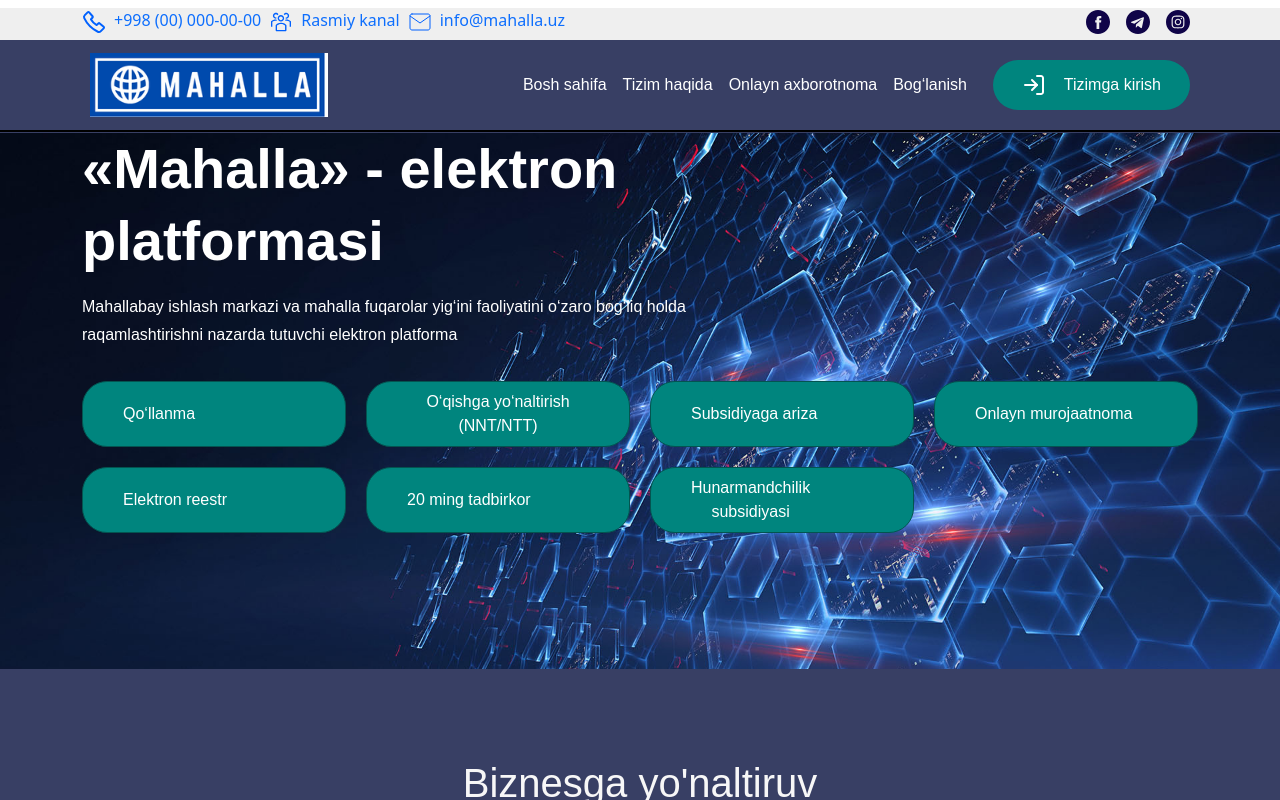
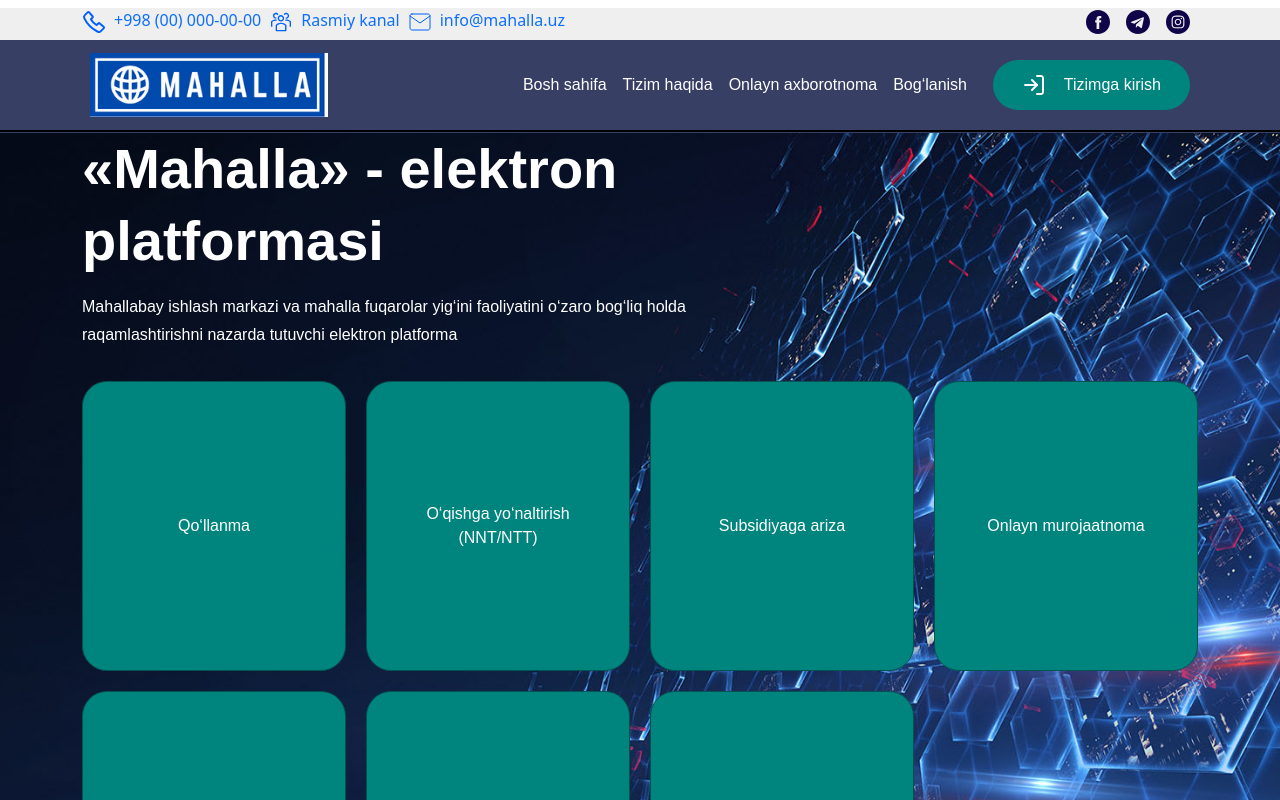
Before and after one commit to rxomidov/neighborhood, a Vue app: page / in a window 1280 px wide. Shown: the top 800 px of the page. Built offline with nearby package versions, Linux system fonts and the light colour scheme.

Commit message:
some changes

```diff
--- a/src/assets/main.css
+++ b/src/assets/main.css
@@ -83,7 +83,7 @@
 }
 .main-section {
   margin-top: 85px;
-  height: 67vh;
+  /* height: 67vh; */
   position: relative;
   background-size: cover;
   background-repeat: no-repeat;
@@ -124,7 +124,13 @@
   color: white;
 }
 .onm-btn--blue {
-  padding: 32px;
+  padding: 144px 32px;
+  display: flex;
+  justify-content: center;
+  transition: 0.3s ease-in-out;
+}
+.onm-btn--blue:hover {
+  filter: brightness(0.8);
 }
 .main-section__wrapper p {
   width: 55%;
```
